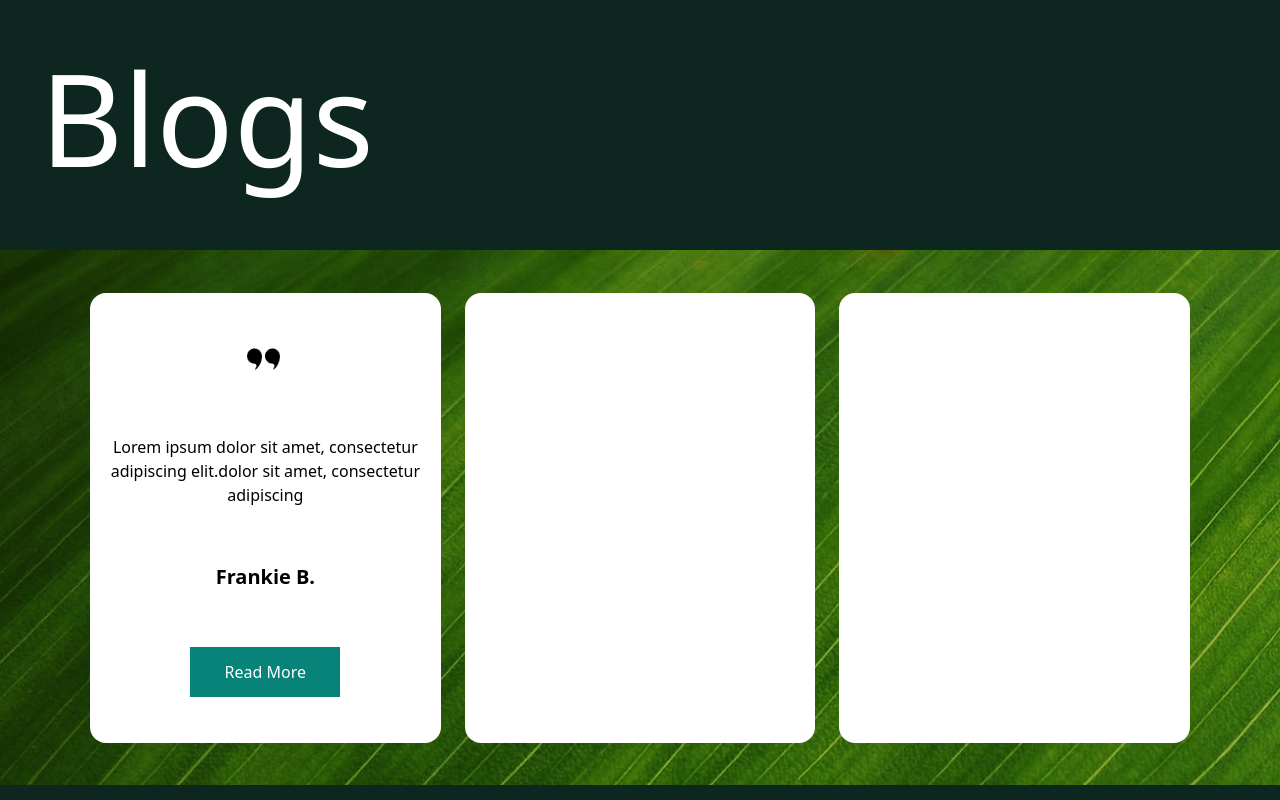
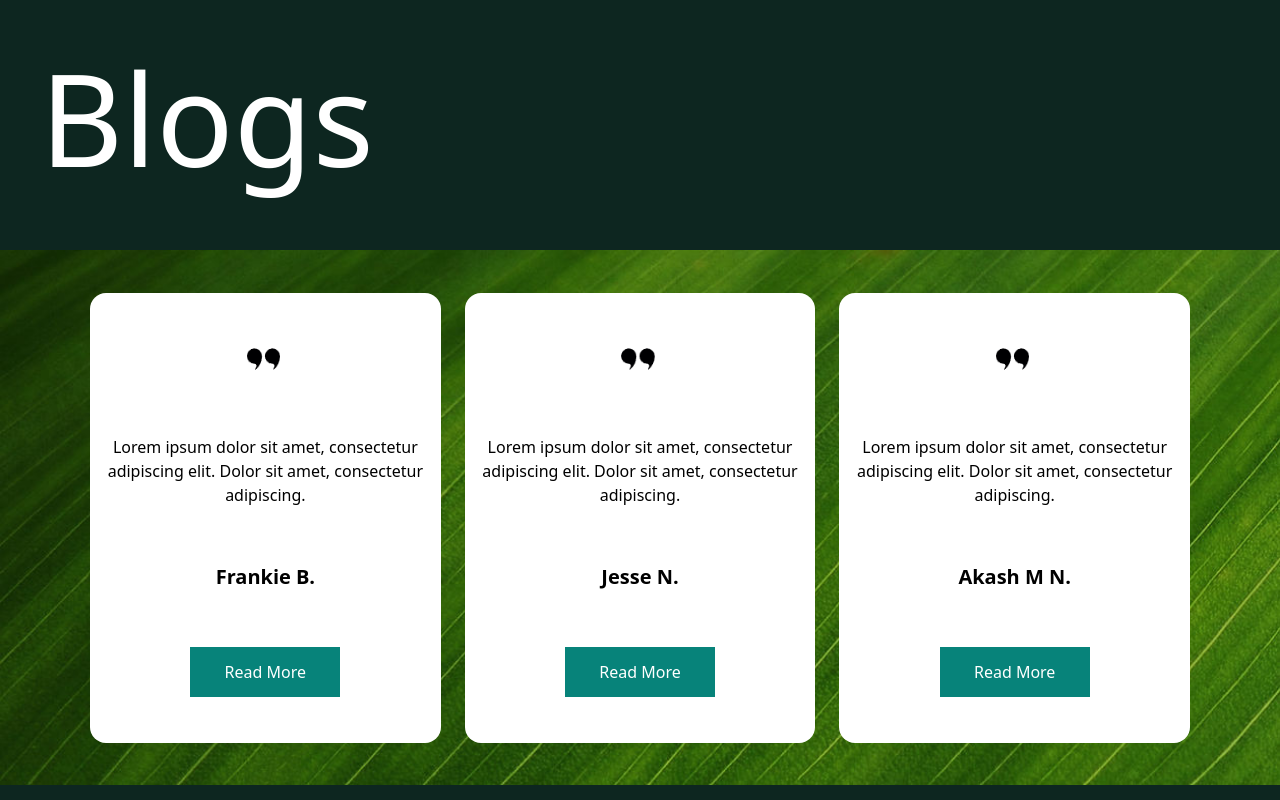
Before and after one commit to Manu-Madhu/GCCOS_Website, a React (Vite) app: page / in a window 1280 px wide. Shown: the part 7220-8020 px from the top of the page. Built offline with nearby package versions, Linux system fonts and the light colour scheme.

Commit message:
blog section design set

```diff
--- a/src/Sections/Blogs.jsx
+++ b/src/Sections/Blogs.jsx
@@ -1,30 +1,44 @@
-import bg from '../assets/Images/blogs.jpg'
-import comma from '../assets/Images/comma.png'
+import '../Styles/AppearOnScroll.css';
+import bg from '../assets/Images/blogs.jpg';
+import comma from '../assets/Images/comma.png';
 
-import '../Styles/AppearOnScroll.css'
-
+const blogsData = [
+  {
+    text: 'Lorem ipsum dolor sit amet, consectetur adipiscing elit. Dolor sit amet, consectetur adipiscing.',
+    author: 'Frankie B.',
+    buttonText: 'Read More',
+  },
+  {
+    text: 'Lorem ipsum dolor sit amet, consectetur adipiscing elit. Dolor sit amet, consectetur adipiscing.',
+    author: 'Jesse N.',
+    buttonText: 'Read More',
+  },
+  {
+    text: 'Lorem ipsum dolor sit amet, consectetur adipiscing elit. Dolor sit amet, consectetur adipiscing.',
+    author: 'Akash M N.',
+    buttonText: 'Read More',
+  },
+];
 
 const Blogs = () => {
   return (
     <div className="lg:h-screen bg-green-4 flex flex-col gap-7 items-start justify-center">
-        <p className="appear lg:text-9xl font-medium lg:mt-10 lg:ml-10 text-white">Blogs</p>
-        <div className='w-full lg:mt-10 flex flex-col items-center justify-center z-0 relative'>
-            <img src={bg} className='h-[535px] w-[1700px] z-0'/>
-            <div className='lg:h-[450px] lg:w-[1100px] z-10 absolute flex flex-row items-center justify-center gap-6 '>
-                <div className="lg:h-full lg:w-[370px] bg-white rounded-2xl flex flex-col items-center justify-center gap-14">
-                    <img src={comma} className='lg:h-10' />
-                    <p className='lg:text-base leading-10 text-center'>Lorem ipsum dolor sit amet, consectetur adipiscing elit.dolor sit amet, consectetur adipiscing </p>
-                    <p className='text-xl font-semibold'>Frankie B.</p>
-                    <button className='lg:h-[50px] lg:w-[150px] bg-green-2 text-white hover:bg-[#fee48b] hover:text-black duration-300'>Read More</button>
-                </div>
-                <div className="lg:h-full lg:w-[370px] bg-white rounded-2xl">
-                </div>
-                <div className="lg:h-full lg:w-[370px] bg-white rounded-2xl">
-                </div>
+      <p className="appear lg:text-9xl font-medium lg:mt-10 lg:ml-10 text-white">Blogs</p>
+      <div className='w-full lg:mt-10 flex flex-col items-center justify-center z-0 relative'>
+        <img src={bg} className='h-[535px] w-[1700px] z-0' />
+        <div className='lg:h-[450px] lg:w-[1100px] z-10 absolute flex flex-row items-center justify-center gap-6'>
+          {blogsData.map((blog, index) => (
+            <div key={index} className="lg:h-full lg:w-[370px] bg-white rounded-2xl flex flex-col items-center justify-center gap-14">
+              <img src={comma} className='lg:h-10' />
+              <p className='lg:text-base leading-10 text-center'>{blog.text}</p>
+              <p className='text-xl font-semibold'>{blog.author}</p>
+              <button className='lg:h-[50px] lg:w-[150px] bg-green-2 text-white hover:bg-[#fee48b] hover:text-black duration-300'>{blog.buttonText}</button>
             </div>
+          ))}
         </div>
+      </div>
     </div>
-  )
-}
+  );
+};
 
-export default Blogs
+export default Blogs;
```
